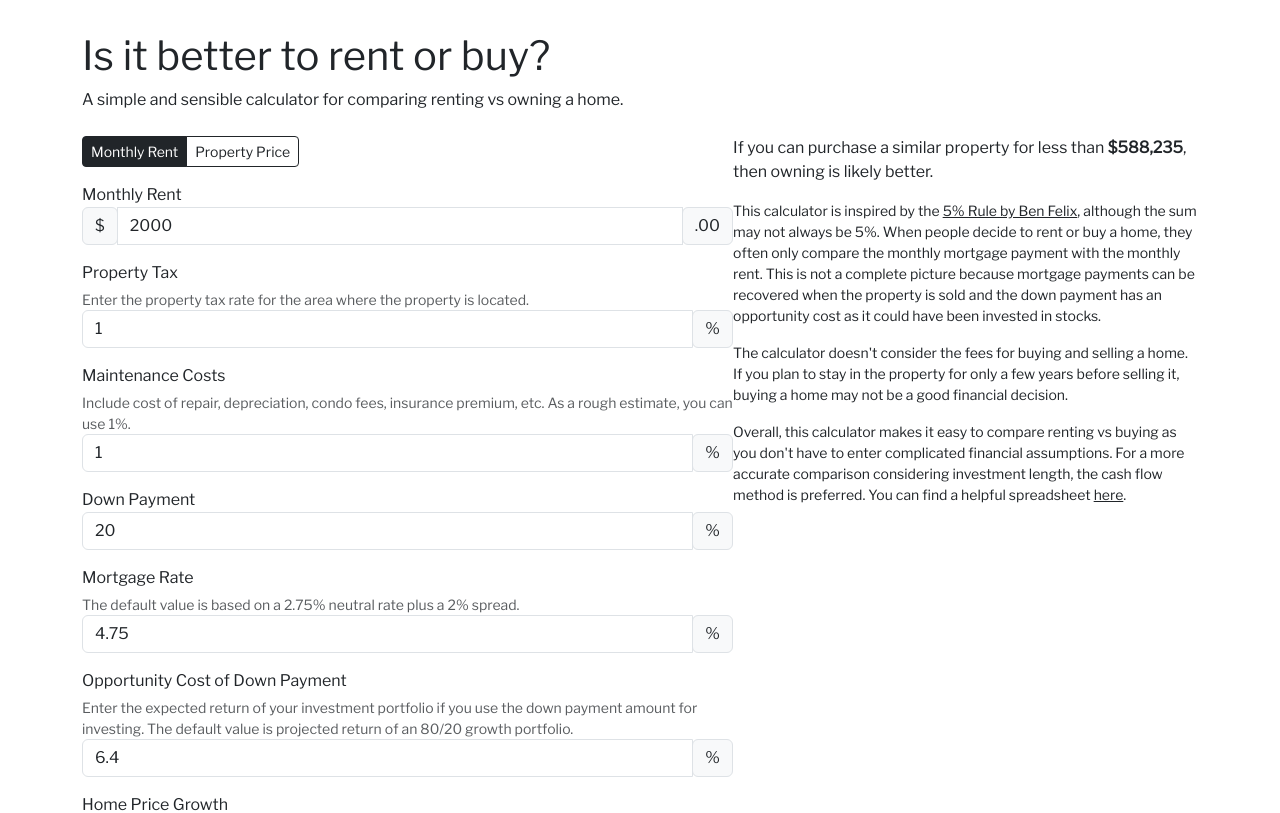
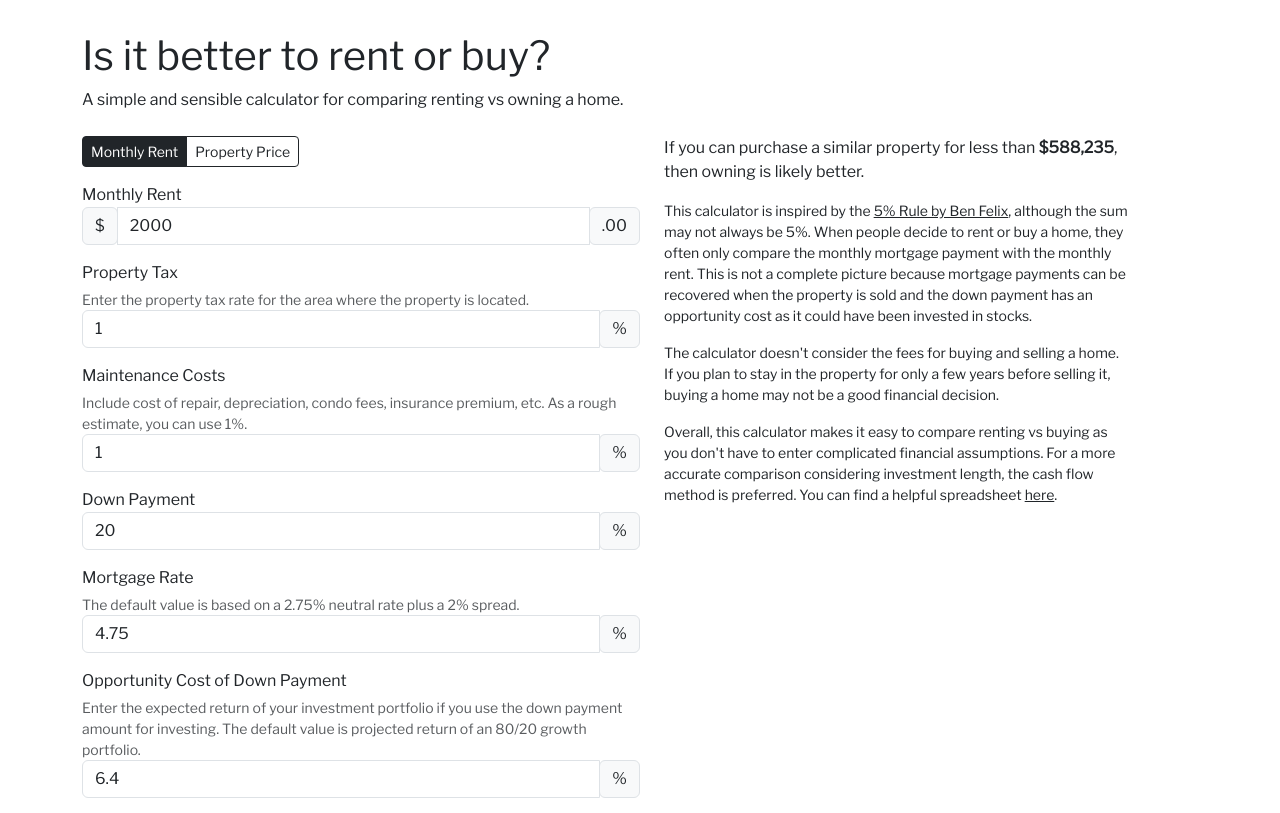
Before and after one commit to low-earth-orbit/rent-vs-buy, a React (Create React App) app: page / in a window 1280 px wide. Shown: the top 813 px of the page. Built offline with nearby package versions, Linux system fonts and the light colour scheme.

Commit message:
Adjust flexbox

```diff
--- a/src/components/Layout/Main.jsx
+++ b/src/components/Layout/Main.jsx
@@ -71,7 +71,7 @@ const Main = () => {
   return (
     <main className="container">
       <div className="row gx-5">
-        <div className="col-7">
+        <div className="col-6">
           <div
             id="start"
             className="btn-group btn-group-sm"
--- a/src/index.css
+++ b/src/index.css
@@ -23,6 +23,7 @@ code {
 .row {
   margin-left: 0px;
   margin-right: 0px;
+  column-gap: 24px;
 }
 
 div[class^="col-"] {
```
